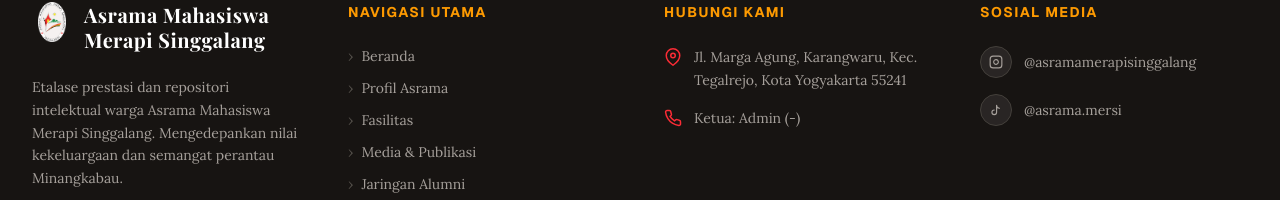
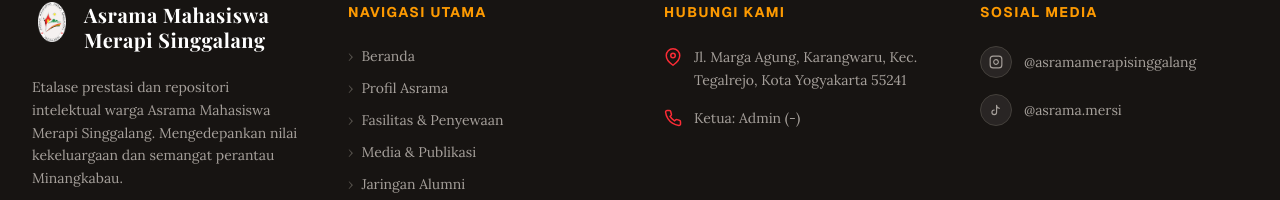
Before and after one commit to sekremersi-tech/asrama-mersi, a Next.js app: page /beranda in a window 1280 px wide. Shown: the part 1197-1397 px from the top of the page. Built offline with nearby package versions, Linux system fonts and the light colour scheme; no server answers; the database is empty; a web font is replaced by a local one.

Commit message:
Update layout.js

```diff
--- a/src/app/(public)/layout.js
+++ b/src/app/(public)/layout.js
@@ -43,12 +43,9 @@ export default function PublicLayout({ children }) {
     fetchKontak();
   }, []);
 
-  // FUNGSI BARU: Mengubah nomor HP menjadi format link WhatsApp internasional yang valid
   const formatWhatsAppLink = (nomor) => {
     if (!nomor || nomor === "-") return "#";
-    // Hapus semua karakter yang bukan angka (seperti spasi, strip, tanda plus)
     let bersihkanNomor = nomor.replace(/\D/g, '');
-    // Jika dimulai dengan '0', ubah menjadi '62' (kode negara Indonesia)
     if (bersihkanNomor.startsWith('0')) {
       bersihkanNomor = '62' + bersihkanNomor.substring(1);
     }
@@ -67,7 +64,8 @@ export default function PublicLayout({ children }) {
         { name: "Titik Temu", path: "/profil#lokasi" }
       ]
     },
-    { name: "Fasilitas", path: "/fasilitas" },
+    // DIPERBARUI: Nama menu diubah
+    { name: "Fasilitas & Penyewaan", path: "/fasilitas" },
     {
       name: "Media & Publikasi",
       path: "/kehidupan",
@@ -187,33 +185,27 @@ export default function PublicLayout({ children }) {
             <ul className="space-y-3 text-sm text-stone-400 font-lora">
               <li><Link href="/beranda" className="hover:text-amber-500 transition-colors flex items-center gap-2"><span className="text-stone-600">›</span> Beranda</Link></li>
               <li><Link href="/profil" className="hover:text-amber-500 transition-colors flex items-center gap-2"><span className="text-stone-600">›</span> Profil Asrama</Link></li>
-              <li><Link href="/fasilitas" className="hover:text-amber-500 transition-colors flex items-center gap-2"><span className="text-stone-600">›</span> Fasilitas</Link></li>
+              <li><Link href="/fasilitas" className="hover:text-amber-500 transition-colors flex items-center gap-2"><span className="text-stone-600">›</span> Fasilitas & Penyewaan</Link></li>
               <li><Link href="/kehidupan" className="hover:text-amber-500 transition-colors flex items-center gap-2"><span className="text-stone-600">›</span> Media & Publikasi</Link></li>
               <li><Link href="/alumni" className="hover:text-amber-500 transition-colors flex items-center gap-2"><span className="text-stone-600">›</span> Jaringan Alumni</Link></li>
             </ul>
           </div>
 
-          {/* HUBUNGI KAMI (DIPERBARUI MENJADI LINK INTERAKTIF) */}
           <div>
             <h3 className="text-amber-500 font-bold mb-6 tracking-widest uppercase text-sm font-sans">Hubungi Kami</h3>
             <ul className="space-y-4 text-sm text-stone-400 font-lora">
-
-              {/* Link Google Maps */}
               <li>
                 <a href="https://www.google.com/maps/search/?api=1&query=Asrama+Mahasiswa+Merapi+Singgalang+Yogyakarta" target="_blank" rel="noopener noreferrer" className="flex items-start gap-3 group hover:text-white transition-colors">
                   <svg width="18" height="18" viewBox="0 0 24 24" fill="none" stroke="currentColor" strokeWidth="2" className="text-red-500 shrink-0 mt-0.5 group-hover:text-amber-500 transition-colors"><path d="M21 10c0 7-9 13-9 13s-9-6-9-13a9 9 0 0 1 18 0z"></path><circle cx="12" cy="10" r="3"></circle></svg>
                   <span className="leading-relaxed">Jl. Marga Agung, Karangwaru, Kec. Tegalrejo, Kota Yogyakarta 55241</span>
                 </a>
               </li>
-
-              {/* Link WhatsApp */}
               <li>
                 <a href={formatWhatsAppLink(kontak.noTelpon)} target="_blank" rel="noopener noreferrer" className="flex items-center gap-3 group hover:text-white transition-colors">
                   <svg width="18" height="18" viewBox="0 0 24 24" fill="none" stroke="currentColor" strokeWidth="2" className="text-red-500 shrink-0 group-hover:text-amber-500 transition-colors"><path d="M22 16.92v3a2 2 0 0 1-2.18 2 19.79 19.79 0 0 1-8.63-3.07 19.5 19.5 0 0 1-6-6 19.79 19.79 0 0 1-3.07-8.67A2 2 0 0 1 4.11 2h3a2 2 0 0 1 2 1.72 12.84 12.84 0 0 0 .7 2.81 2 2 0 0 1-.45 2.11L8.09 9.91a16 16 0 0 0 6 6l1.27-1.27a2 2 0 0 1 2.11-.45 12.84 12.84 0 0 0 2.81.7A2 2 0 0 1 22 16.92z"></path></svg>
                   <span>Ketua: {kontak.namaKetua} ({kontak.noTelpon})</span>
                 </a>
               </li>
-
             </ul>
           </div>
 
```
